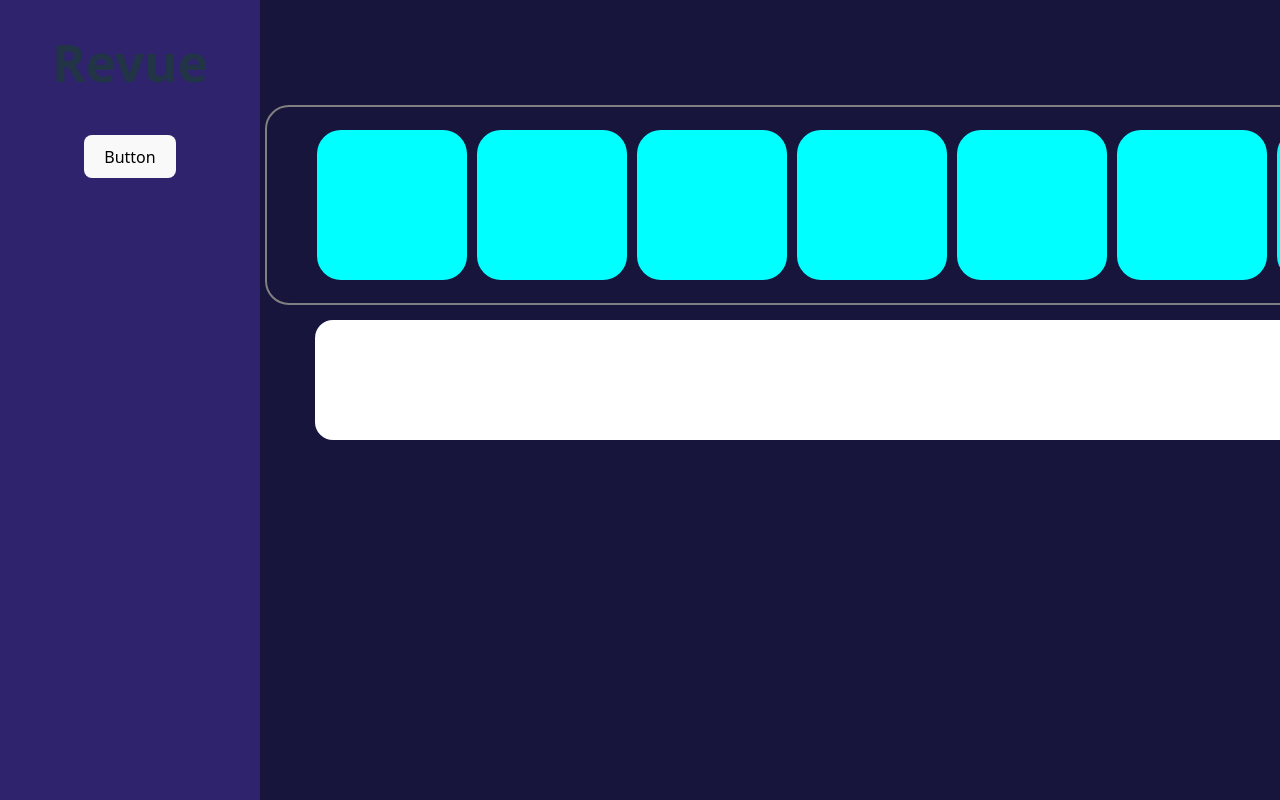
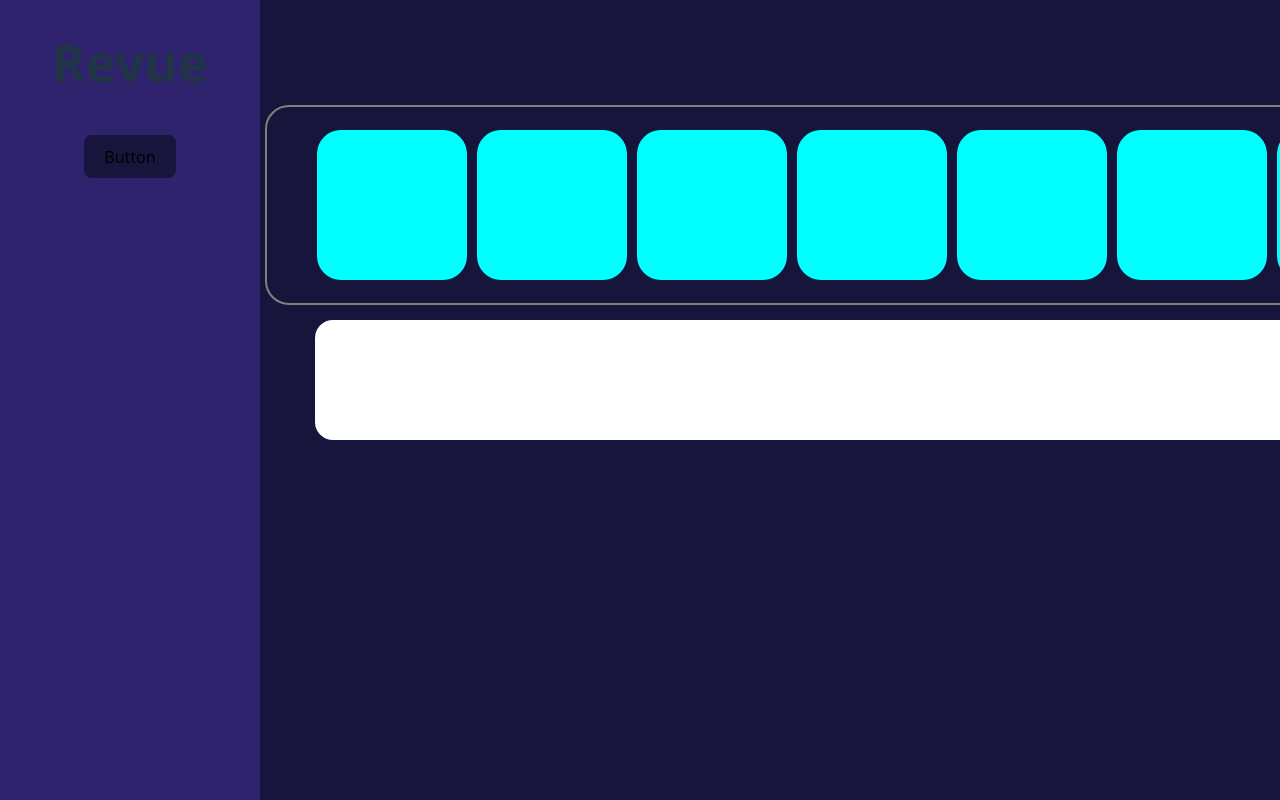
Before and after one commit to Mohamed-Abuali/Revue, a React (Vite) app: page / in a window 1280 px wide. Shown: the top 800 px of the page. Built offline with nearby package versions, Linux system fonts and the light colour scheme.

Commit message:
style: add button styling in App.css
Add background color and border radius to button elements to match the app's design system

```diff
--- a/src/App.css
+++ b/src/App.css
@@ -87,3 +87,7 @@ body{
   background-color: white;
   list-style: none;
 }
+button{
+  background-color: var(--background);
+  border-radius: 8px;
+}
```
